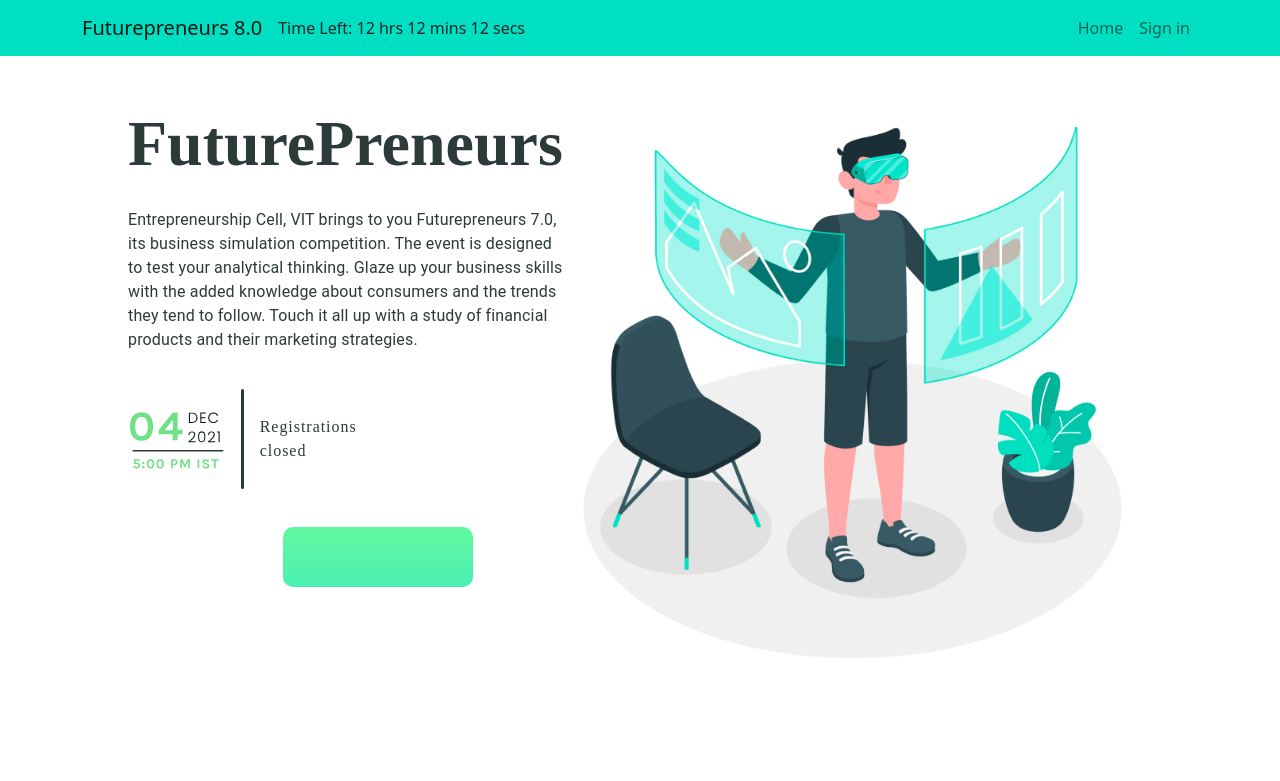
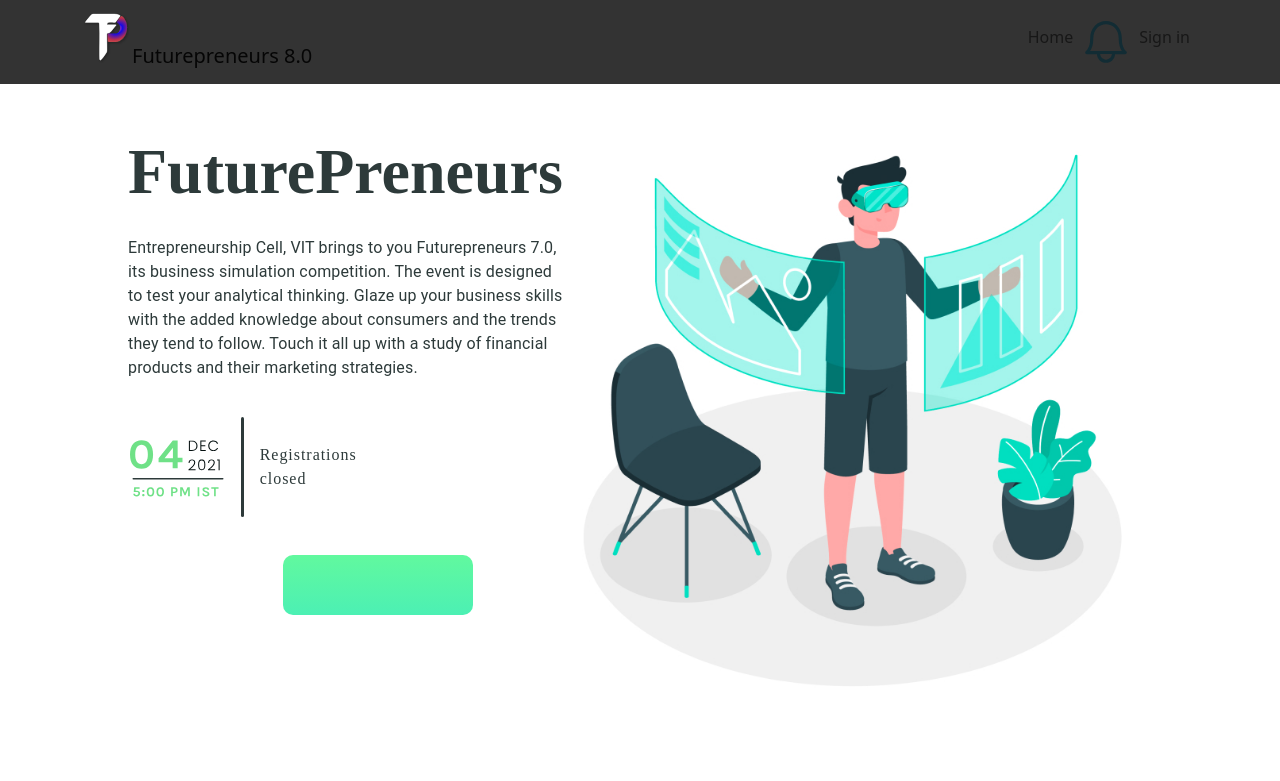
Before and after one commit to ecellvit/FuturePreneurs-22, a Next.js app: page / in a window 1280 px wide. Shown: the top 781 px of the page. Built offline with nearby package versions, Linux system fonts and the light colour scheme; no server answers.

Commit message:
notification

```diff
--- a/components/NavigationBar.jsx
+++ b/components/NavigationBar.jsx
@@ -6,12 +6,41 @@
 import 'bootstrap/dist/css/bootstrap.min.css';
 import { signIn, signOut, useSession } from 'next-auth/react';
 import { useRouter } from 'next/router';
+import Noty from './Noty';
+import Image from 'next/image';
+import fpLogo from "../img/fpLogo.svg";
 
 const NavigationBar = (props) => {
   const { data: session, status } = useSession();
   const [hasSignedUp, setHasSignedUp] = useState();
   const [isLeader, setIsLeader] = useState();
   const router = useRouter();
+
+  const [userRequests, setUserRequests] = useState([]);
+  useEffect(() => {
+    if (session) {
+
+      fetch(`${process.env.NEXT_PUBLIC_SERVER}/api/user/requests`, {
+        method: "GET",
+        headers: {
+          "Content-Type": "application/json",
+          Authorization: `Bearer ${session.accessTokenBackend}`,
+          "Access-Control-Allow-Origin": "*",
+        },
+      })
+        .then((data) => data.json())
+        .then((data) => {
+          data.requests?.map((currenTeam) => {
+            if (userRequests.findIndex((x) => x._id === currenTeam._id) === -1) {
+              setUserRequests((prevTeamData) => {
+                return [...prevTeamData, currenTeam];
+              });
+            }
+          });
+        });
+      }
+    }, [session]);
+
 
   useEffect(() => {
     if (session){
@@ -46,20 +75,25 @@
 
   return (
     <>
-      <Navbar variant="light" style={{ backgroundColor: "#00dfc1" }}>
+      <Navbar variant="light" style={{ backgroundColor: "#333333" }}>
         <Container>
-          <Navbar.Brand href="/">Futurepreneurs 8.0</Navbar.Brand>
-          <Navbar.Collapse>
-          Time Left: 12 hrs 12 mins 12 secs
-          </Navbar.Collapse>
+            <Navbar.Brand href="/">
+              <Image alt=" " src={fpLogo} width={50} height={50}/>
+              Futurepreneurs 8.0
+            </Navbar.Brand>
           <Nav className="ml-auto">
             <Nav.Link href="/">Home</Nav.Link>
             <Navbar.Collapse className="justify-content-end">
               {
                 status === "authenticated" && <Nav.Link href="/dashboard">Dashboard</Nav.Link>
               }
+
+            <div onClick={()=>{
+              isLeader?router.push("/pendingUserRequests"):router.push("/pendingRequests")
+            }}>
+            <Noty width={"50"} color={"#122C34"} count={userRequests.length} />
+            </div>
             </Navbar.Collapse>
-            {status==="authenticated" && (!isLeader?<Nav.Link href="/pendingRequests">Pending Requests</Nav.Link>:<Nav.Link href="/pendingUserRequests">Pending User Requests</Nav.Link>)}
             {(status === "authenticated") ?
               <Nav.Link onClick={() => logoutHandler()}>Sign Out</Nav.Link>
               :
--- /dev/null
+++ b/components/Noty.jsx
@@ -0,0 +1,36 @@
+import React from "react";
+
+const notyIconStyle = {
+  position: "relative",
+  display: "inline",
+};
+const notyNumStyle = {
+  position: "absolute",
+  right: "0",
+  backgroundColor: "rgb(29, 161, 242)",
+  fontSize: "10px",
+  color: "white",
+  display: "inline",
+  padding: "2px 4px",
+  borderRadius: "15px"
+};
+export default function Noty({ width, color, count }) {
+  return (
+    <div>
+      <div style={notyIconStyle}>
+        {count > 0 ? <div style={notyNumStyle}>{count}</div> : null}
+
+        <svg
+          viewBox="0 0 24 24"
+          className="r-hkyrab r-4qtqp9 r-yyyyoo r-lwhw9o r-dnmrzs r-bnwqim r-1plcrui r-lrvibr"
+          width={width}
+          fill={color}
+        >
+          <g>
+            <path d="M21.697 16.468c-.02-.016-2.14-1.64-2.103-6.03.02-2.532-.812-4.782-2.347-6.335C15.872 2.71 14.01 1.94 12.005 1.93h-.013c-2.004.01-3.866.78-5.242 2.174-1.534 1.553-2.368 3.802-2.346 6.334.037 4.33-2.02 5.967-2.102 6.03-.26.193-.366.53-.265.838.102.308.39.515.712.515h4.92c.102 2.31 1.997 4.16 4.33 4.16s4.226-1.85 4.327-4.16h4.922c.322 0 .61-.206.71-.514.103-.307-.003-.645-.263-.838zM12 20.478c-1.505 0-2.73-1.177-2.828-2.658h5.656c-.1 1.48-1.323 2.66-2.828 2.66zM4.38 16.32c.74-1.132 1.548-3.028 1.524-5.896-.018-2.16.644-3.982 1.913-5.267C8.91 4.05 10.397 3.437 12 3.43c1.603.008 3.087.62 4.18 1.728 1.27 1.285 1.933 3.106 1.915 5.267-.024 2.868.785 4.765 1.525 5.896H4.38z" />
+          </g>
+        </svg>
+      </div>
+    </div>
+  );
+}
--- a/components/PendingRequests.jsx
+++ b/components/PendingRequests.jsx
@@ -31,6 +31,11 @@
         });
     }
   }, [session]);
+
+  useEffect(()=>{
+    console.log(teamData);
+  }, [teamData])
+
   return (
     <div className={styles.Teams}>
       {teamData.map((team) => {
--- a/pages/pendingUserRequests.js
+++ b/pages/pendingUserRequests.js
@@ -4,6 +4,7 @@
 import { useEffect } from "react";
 import { useRouter } from "next/router.js";
 import PendingUserRequests from "../components/PendingUserRequests.jsx";
+import NavigationBar from "../components/NavigationBar";
 
 export default function Home() {
 
@@ -28,7 +29,8 @@
         <link rel="icon" href="/favicon.ico" />
       </Head>
 
-      <h1 className={styles.title}>Futurepreneurs</h1>
+      <NavigationBar/>
+      <br/>
       <PendingUserRequests />
     </div>
   );
```
Also changed, not shown: img/fpLogo.svg (added).
